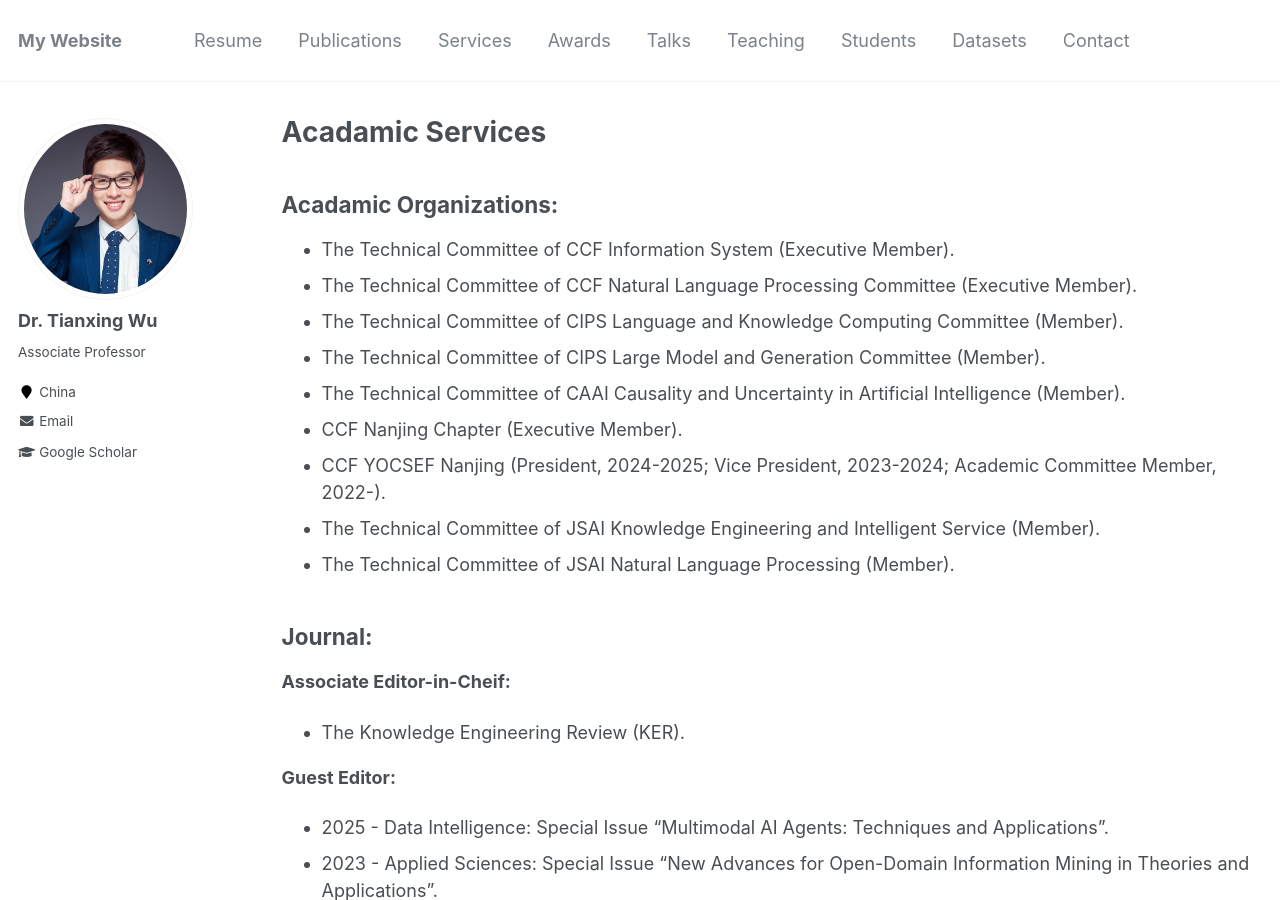
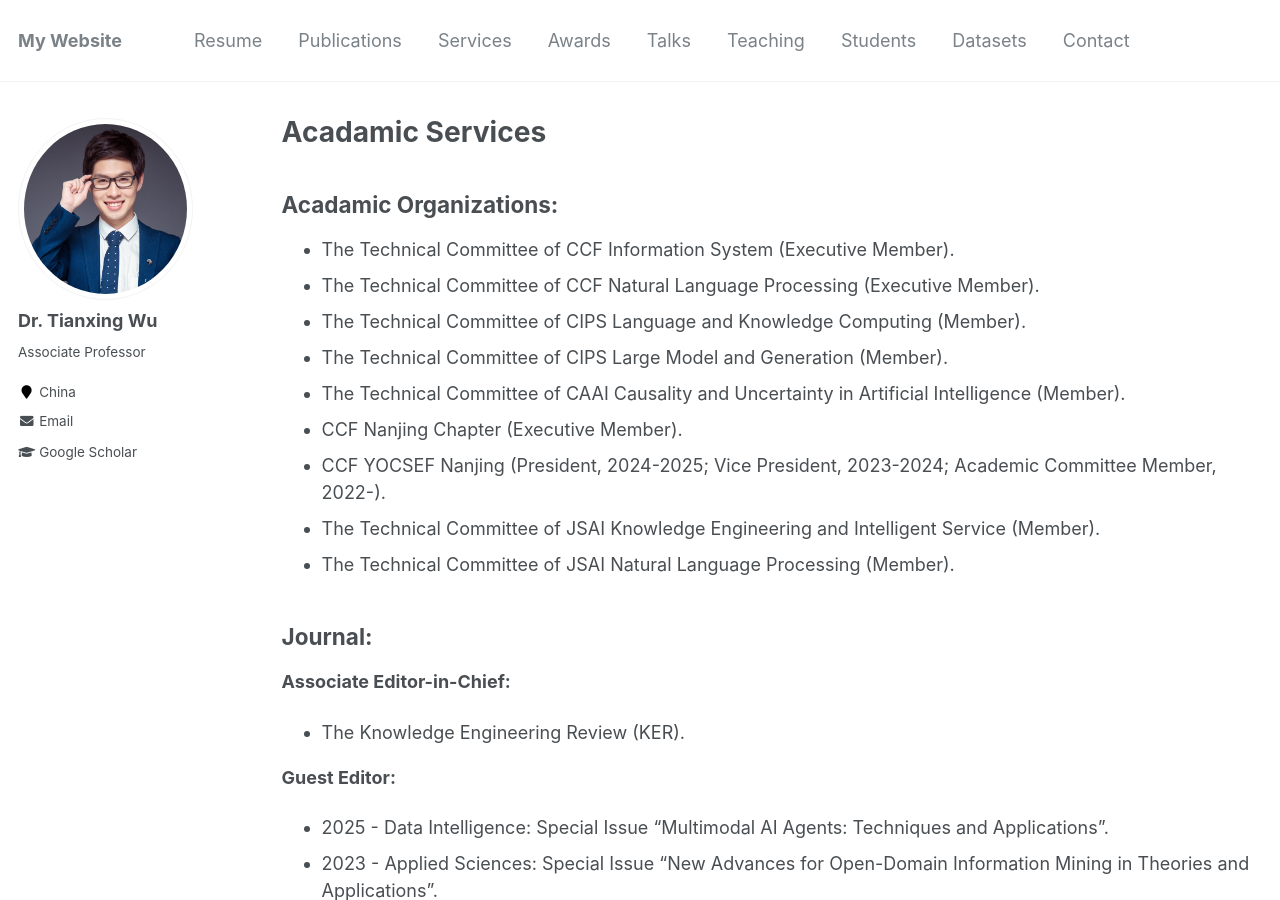
Before and after one commit to tianxing-wu/tianxing-wu.github.io, a Jekyll site: the page built from _pages/services.md, in a window 1280 px wide and 900 px high. Built offline with Jekyll 4.4.1, drawn with Linux system fonts in a browser that asks for light colours; comment, search, counter and statistics services are not loaded; some of the changed text lies outside the part shown.

Commit message:
Update services.md

```diff
--- a/_pages/services.md
+++ b/_pages/services.md
@@ -6,9 +6,9 @@ author_profile: true
 ---
 ## Acadamic Organizations:
 * The Technical Committee of CCF Information System (Executive Member).
-* The Technical Committee of CCF Natural Language Processing Committee (Executive Member).
-* The Technical Committee of CIPS Language and Knowledge Computing Committee (Member).
-* The Technical Committee of CIPS Large Model and Generation Committee (Member).
+* The Technical Committee of CCF Natural Language Processing (Executive Member).
+* The Technical Committee of CIPS Language and Knowledge Computing (Member).
+* The Technical Committee of CIPS Large Model and Generation (Member).
 * The Technical Committee of CAAI Causality and Uncertainty in Artificial Intelligence (Member).
 * CCF Nanjing Chapter (Executive Member).
 * CCF YOCSEF Nanjing (President, 2024-2025; Vice President, 2023-2024; Academic Committee Member, 2022-).
@@ -16,7 +16,7 @@ author_profile: true
 * The Technical Committee of JSAI Natural Language Processing (Member).
 
 ## Journal:
-**Associate Editor-in-Cheif:**
+**Associate Editor-in-Chief:**
 * The Knowledge Engineering Review (KER).
 
 **Guest Editor:**
```
Also changed, not shown: other parts of _pages/services.md (+1 -1 lines).
